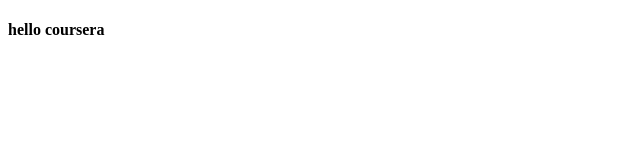
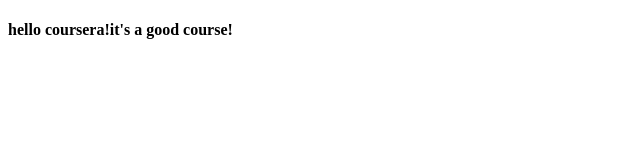
Before and after one commit to porwalanmol1999/coursera-test, a plain HTML site: page site/index.html in a window 1280 px wide. Shown: the whole page, without its empty margins (0-640 px from the left). Drawn offline with Linux system fonts and the light colour scheme.

Commit message:
small addition to our page content.

```diff
--- a/site/index.html
+++ b/site/index.html
@@ -4,6 +4,6 @@
 	<title>hello coursera!</title>
 </head>
 <body>
-<h4>hello coursera<h4>
+<h4>hello coursera!it's a good course!<h4>
 </body>
 </html>
```
